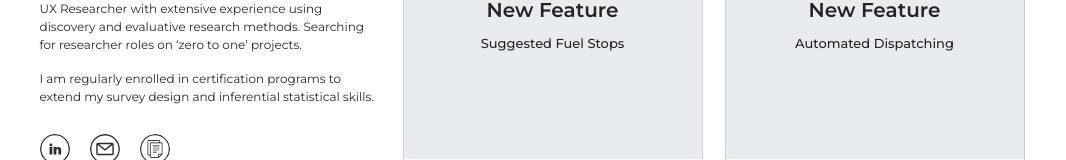
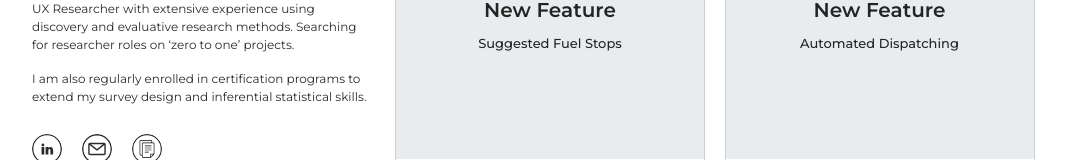
Before and after one commit to hasibulhasananik40420/client-portfolio, a React (Vite) app: page / in a window 1280 px wide. Shown: the part 468-628 px from the top of the page, without its empty margins (108-1174 px from the left). Built offline with nearby package versions, Linux system fonts and the light colour scheme.

Commit message:
new order page

```diff
--- a/src/Pages/Home/Header.jsx
+++ b/src/Pages/Home/Header.jsx
@@ -69,7 +69,7 @@ const Header = () => {
                 </p>
 
                 <p className="text-[#2B2B2B] 2xl:text-[12px] lg:text-[12px] xl:text-[12px] text-[14px] md:text-[16px] font-Montserrat font-normal mt-4 w-full md:w-full lg:w-[335px] xl:w-[339px] 2xl:w-[339px]">
-                I am regularly enrolled in certification programs to extend my survey design and inferential statistical skills.
+                I am also regularly enrolled in certification programs to extend my survey design and inferential statistical skills.
                 </p>
 
               </div>
@@ -120,7 +120,7 @@ const Header = () => {
 
                 <Link
                   to={product?.link}
-                  className="2xl:w-[300px] xl:w-[300px] lg:w-[280px] w-full rounded-[12px] border-[1px] border-[#D0D0D0] group hover:border-[#88bff7] hover:cursor-pointer duration-300"
+                  className="2xl:w-[310px] xl:w-[310px] lg:w-[290px] w-full rounded-[12px] border-[1px] border-[#D0D0D0] group hover:border-[#88bff7] hover:cursor-pointer duration-300"
                   style={{
                     boxShadow: " 0px 1px 2px 0px rgba(16, 24, 40, 0.05)",
                   }}
```
